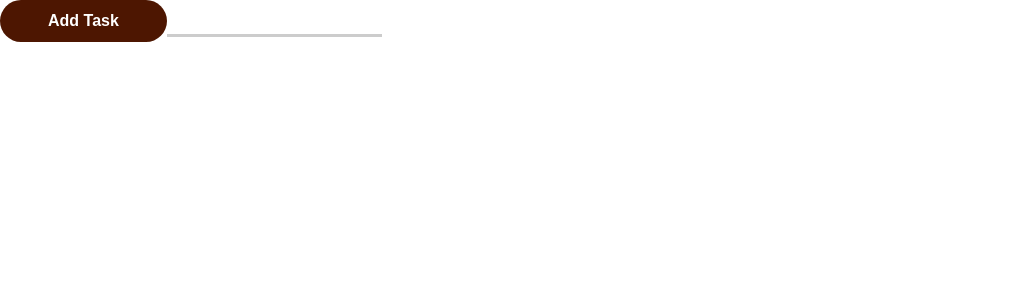
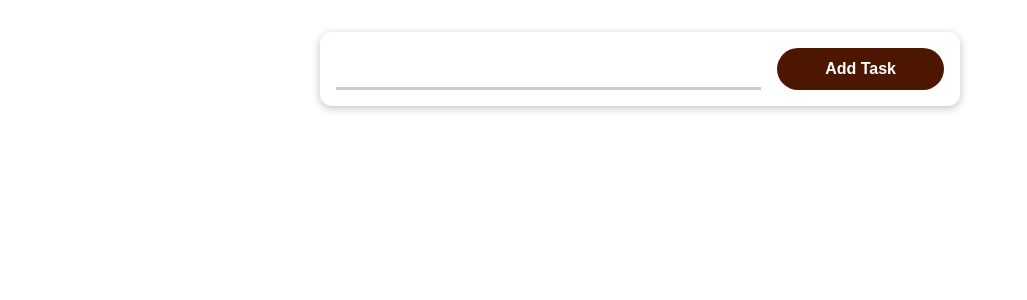
Before and after one commit to mahdieh96/Tasks-Project, a React (Create React App) app: page / in a window 1280 px wide. Shown: the top 300 px of the page, without its empty margins (0-1027 px from the left). Built offline with nearby package versions, Linux system fonts and the light colour scheme.

Commit message:
a component for adding new task added.

```diff
--- a/src/App.js
+++ b/src/App.js
@@ -1,12 +1,12 @@
 import React from "react";
 import { Button } from "./components/UI/Button";
 import { Input } from "./components/UI/Input";
+import { TaskForm } from "./components/NewTask/TaskForm";
 
 function App() {
   return (
     <div>
-      <Button>Add Task</Button>
-      <Input />
+      <TaskForm />
     </div>
   );
 }
--- a/src/components/NewTask/TaskForm.js
+++ b/src/components/NewTask/TaskForm.js
@@ -0,0 +1,15 @@
+import React from "react";
+import { Input } from "../UI/Input";
+import { Button } from "../UI/Button";
+import classes from "./TaskForm.module.css";
+import { Card } from "../UI/Card";
+export const TaskForm = () => {
+  return (
+    <Card>
+      <form className={classes.form}>
+        <Input />
+        <Button type="submit">Add Task</Button>
+      </form>
+    </Card>
+  );
+};
--- a/src/components/NewTask/TaskForm.module.css
+++ b/src/components/NewTask/TaskForm.module.css
@@ -0,0 +1,8 @@
+.form {
+  display: flex;
+  justify-content: space-between;
+  gap: 1rem;
+}
+.form input {
+  flex: 1;
+}
--- /dev/null
+++ b/src/components/UI/Card.js
@@ -0,0 +1,9 @@
+import React from "react";
+import classes from "./Card.module.css";
+export const Card = (props) => {
+  return (
+    <div className={`${classes.card} ${props.className || ""}`}>
+      {props.children}
+    </div>
+  );
+};
--- /dev/null
+++ b/src/components/UI/Card.module.css
@@ -0,0 +1,8 @@
+.card {
+  max-width: 40rem;
+  margin: 2rem auto;
+  background-color: white;
+  padding: 1rem;
+  border-radius: 12px;
+  box-shadow: 0 2px 8px rgba(0, 0, 0, 0.25);
+}
```
